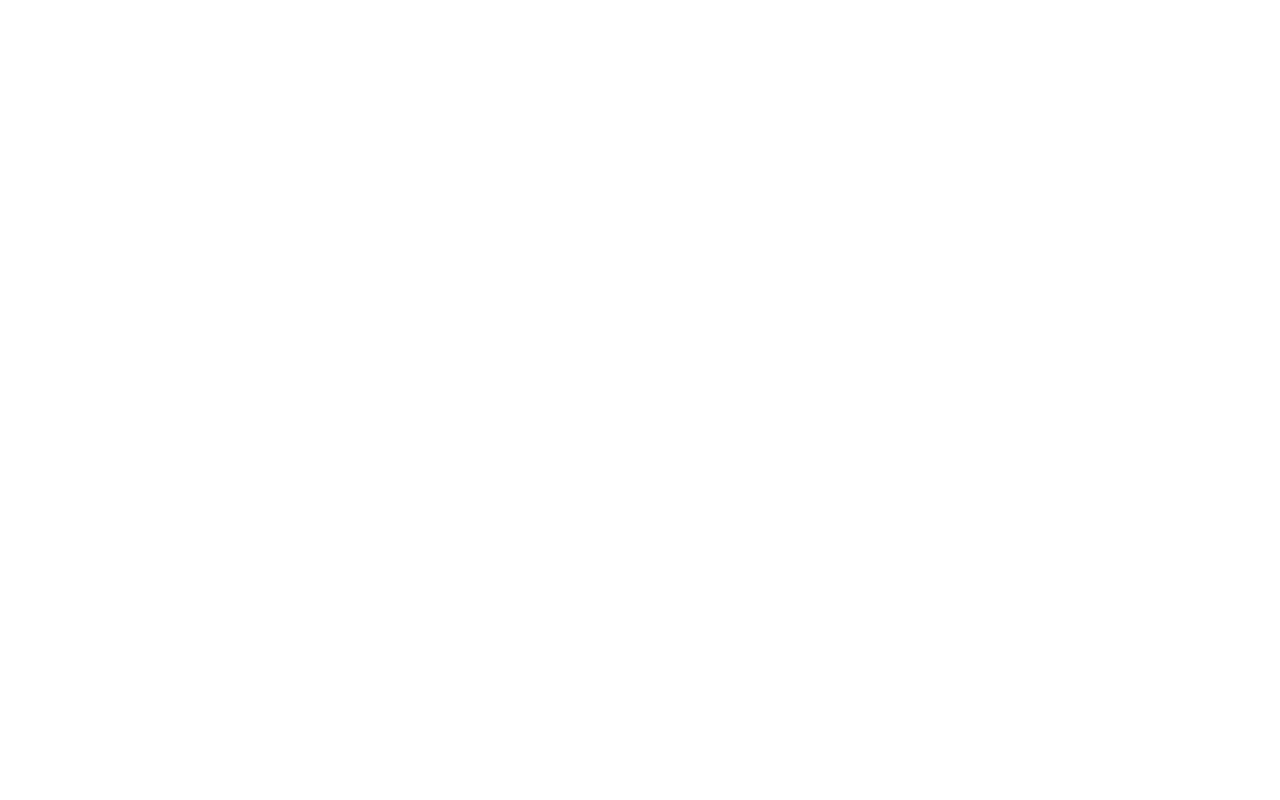
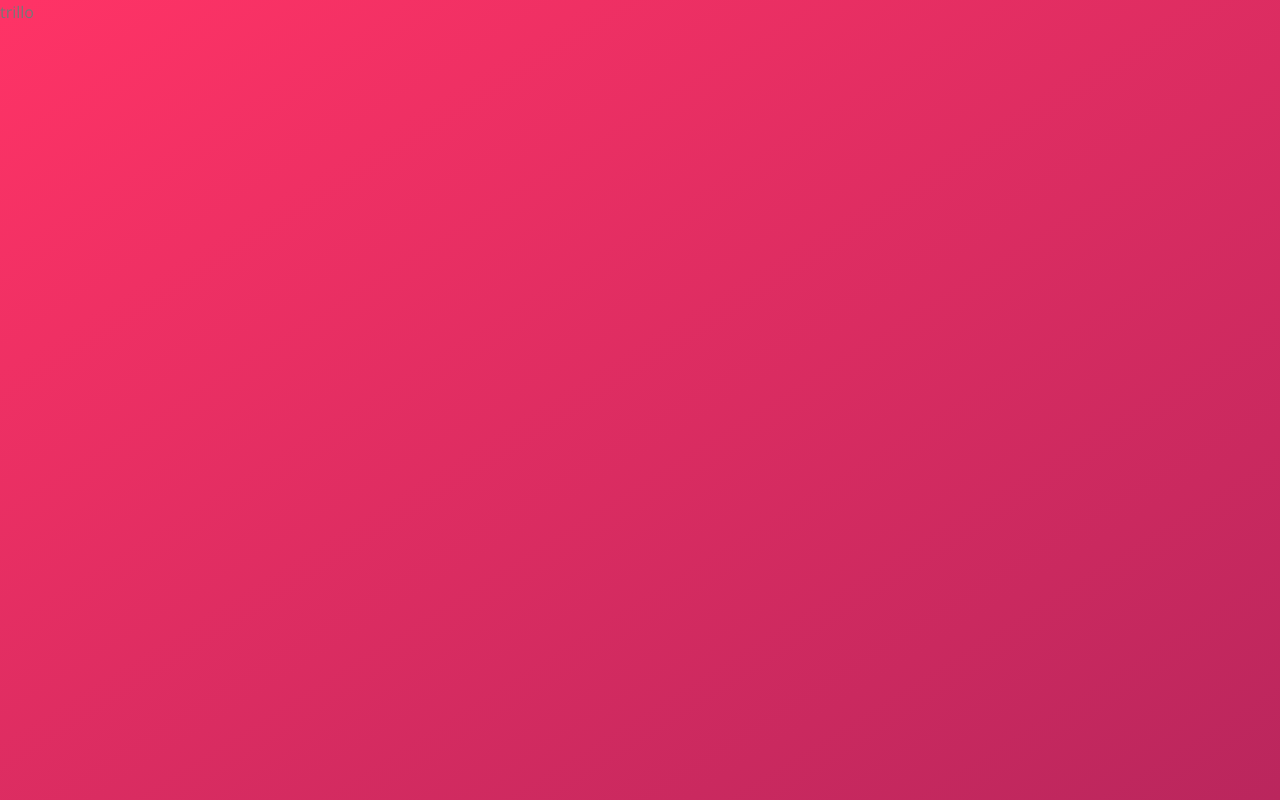
Before and after one commit to Terryd12345/advanced_css, a website: page Trillo/starter/index.html in a window 1280 px wide. Drawn offline with nearby package versions, Linux system fonts and the light colour scheme.

Commit message:
trillo setup

```diff
--- a/Trillo/starter/index.html
+++ b/Trillo/starter/index.html
@@ -11,6 +11,6 @@
         <title>trillo &mdash; Your all-in-one booking app</title>
     </head>
     <body>
-
+        trillo
     </body>
 </html>
--- /dev/null
+++ b/Trillo/starter/sass/_base.scss
@@ -0,0 +1,39 @@
+:root {
+    --color-primary: #eb2f64;
+    --color-primary-light: #FF3366;
+    --color-primary-dark: #BA265D;
+    --color-grey-light-1: #faf9f9;
+    --color-grey-light-2: #f4f2f2;
+    --color-grey-light-3: #f0eeee;
+    --color-grey-light-4: #ccc;
+    --color-grey-dark-1: #333;
+    --color-grey-dark-2: #777;
+    --color-grey-dark-3: #999;
+}
+
+* {
+    margin: 0;
+    padding: 0;
+}
+
+*,
+*::after,
+*::before {
+    box-sizing: inherit;
+}
+
+html {
+    box-sizing: border-box;
+}
+
+body {
+    font-family: 'Open Sans', sans-serif;
+    font-weight: 400;
+    line-height: 1.6;
+    color: var(--color-grey-dark-2);
+    background-image: linear-gradient(to right bottom, var(--color-primary-light), var(--color-primary-dark));
+    background-size: cover;
+    background-repeat: no-repeat;
+
+    min-height: 100vh;
+}
--- a/Trillo/starter/sass/main.scss
+++ b/Trillo/starter/sass/main.scss
@@ -1,17 +1,3 @@
-/*
-COLORS
-
-Primary: #eb2f64
-Primary light: #FF3366
-Primary dark: #BA265D
-
-Grey light 1: #faf9f9
-Grey light 2: #f4f2f2
-Grey light 3: #f0eeee
-Grey light 4: #ccc
-
-Grey dark 1: #333
-Grey dark 2: #777
-Grey dark 3: #999
-
-*/
+@import "base";
+@import "components";
+@import "layout";
```
Also changed, not shown: Natours/starter/index.html (+1 -0 lines), Trillo/starter/css/style.comp.css (added), Trillo/starter/css/style.css, Trillo/starter/sass/_components.scss (added), Trillo/starter/sass/_layout.scss (added).
